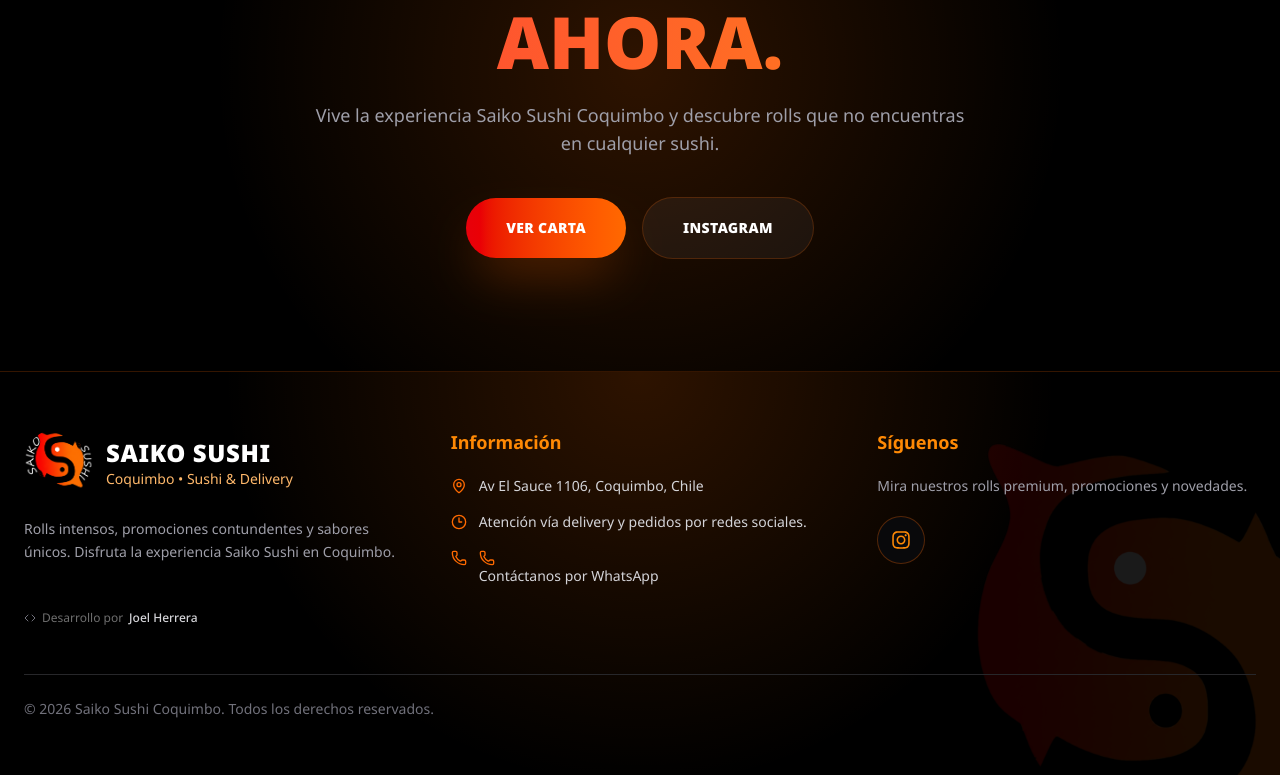
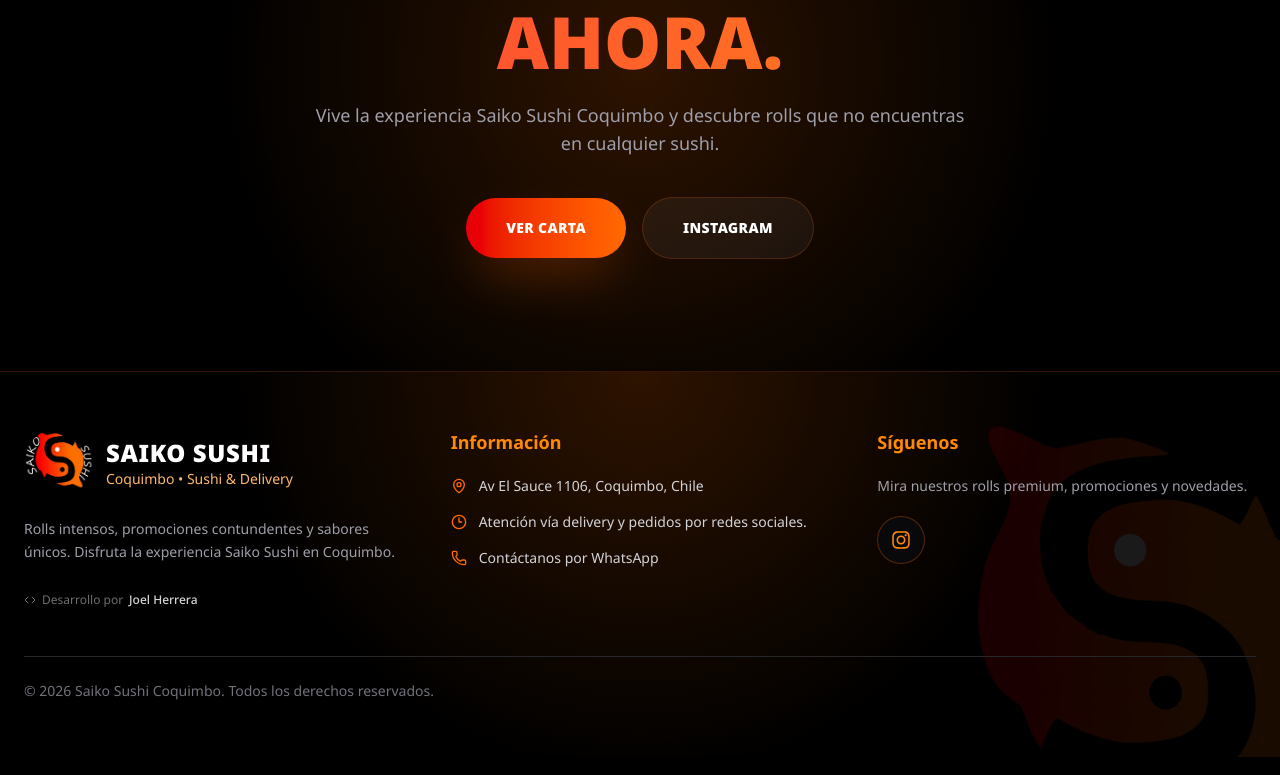
Before and after one commit to Joelherr09/saiko-sushi, a Next.js app: page / in a window 1280 px wide. Shown: the part 9576-10351 px from the top of the page. Built offline with nearby package versions, Linux system fonts and the light colour scheme.

Commit message:
Update Footer.tsx

```diff
--- a/components/layout/Footer.tsx
+++ b/components/layout/Footer.tsx
@@ -81,7 +81,6 @@ export default function Footer() {
               <div className="flex items-start gap-3">
                 <Phone className="mt-0.5 size-4 text-orange-500" />
                 <a href="https://wa.me/56961980287" target="_blank" rel="noopener noreferrer">
-                  <Phone className="mt-0.5 size-4 text-orange-500" />
                   <span>Contáctanos por WhatsApp</span>
                 </a>
               </div>
```
